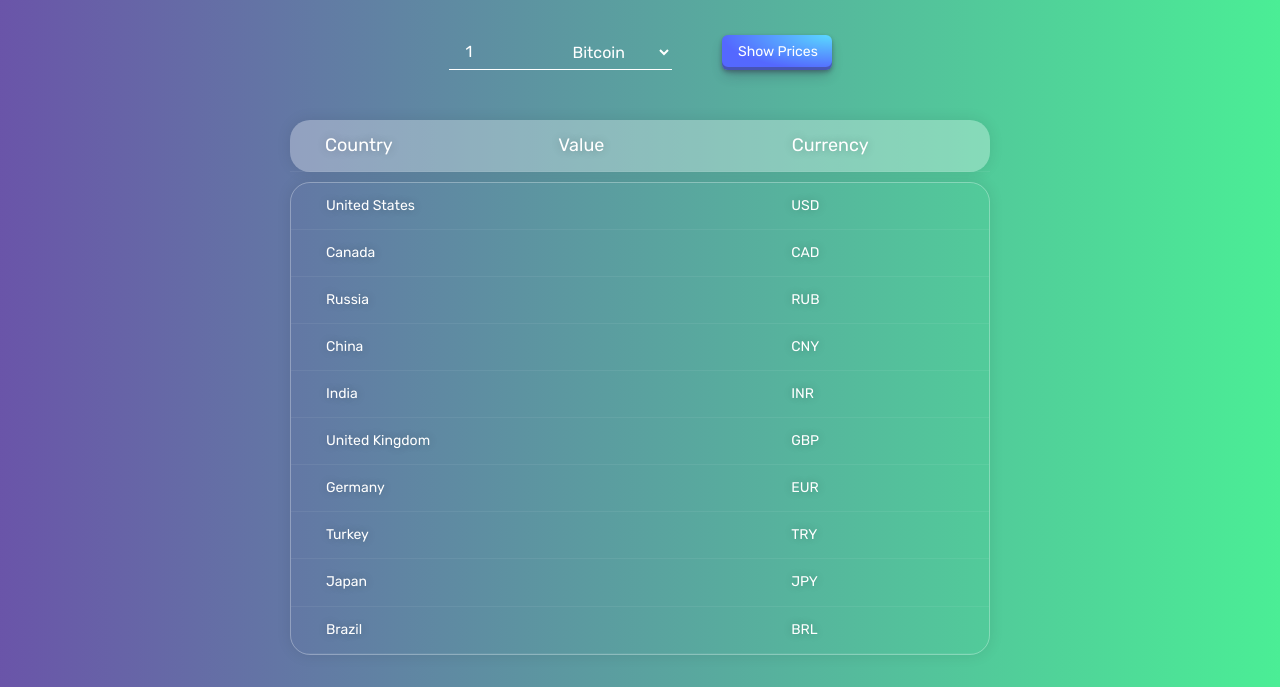
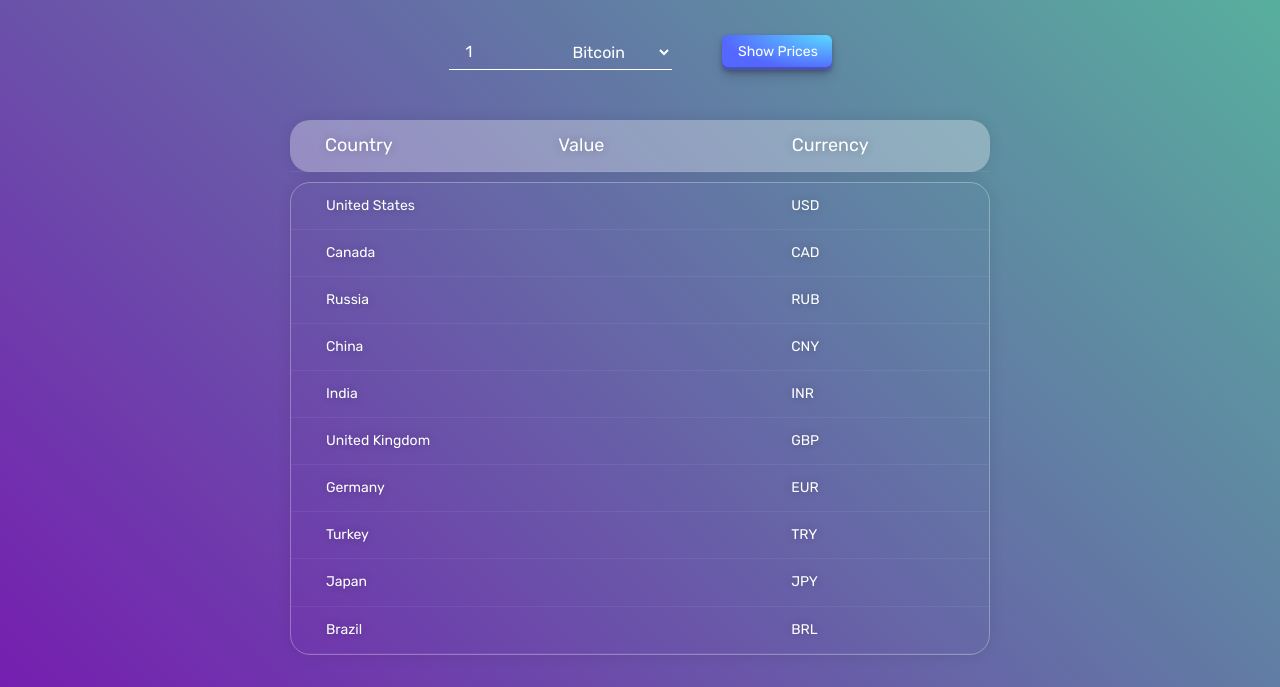
Before and after one commit to roman-vasi1enko/crypto2local-converter, a plain HTML site: page index.html in a window 1280 px wide. Shown: the part 113-800 px from the top of the page. Drawn offline with Linux system fonts and the light colour scheme; no server answers.

Commit message:
change background gradient direction

```diff
--- a/css/style.css
+++ b/css/style.css
@@ -24,7 +24,7 @@
 /*******************************************/
 
 body{
-     background: linear-gradient(90deg, #63353a, #7714b1, #48fa94);
+     background: linear-gradient(45deg, #63353a, #7714b1, #48fa94);
      background-size: 300% 300%;
      animation: gradient 4s alternate infinite;
      height: 100%;
```
